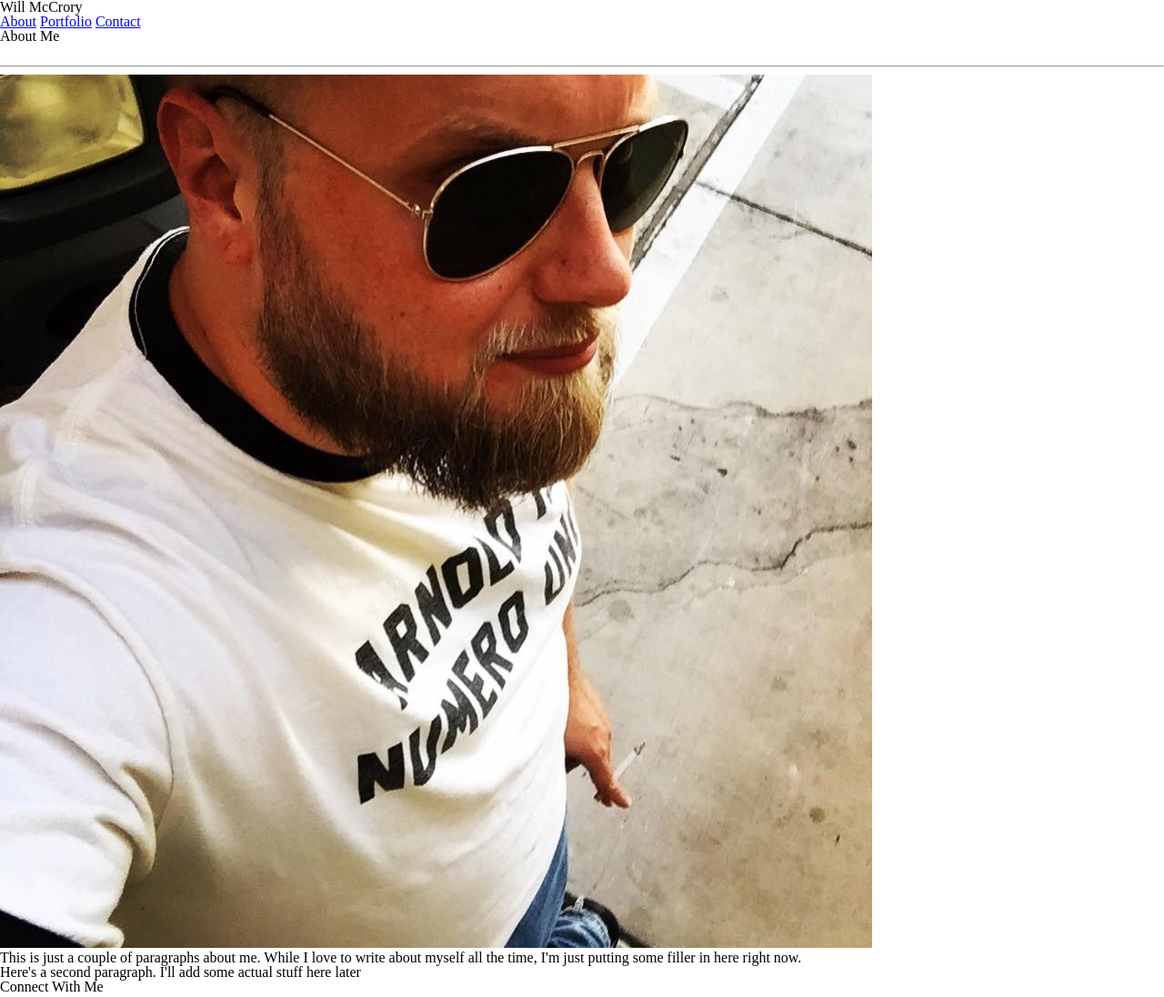
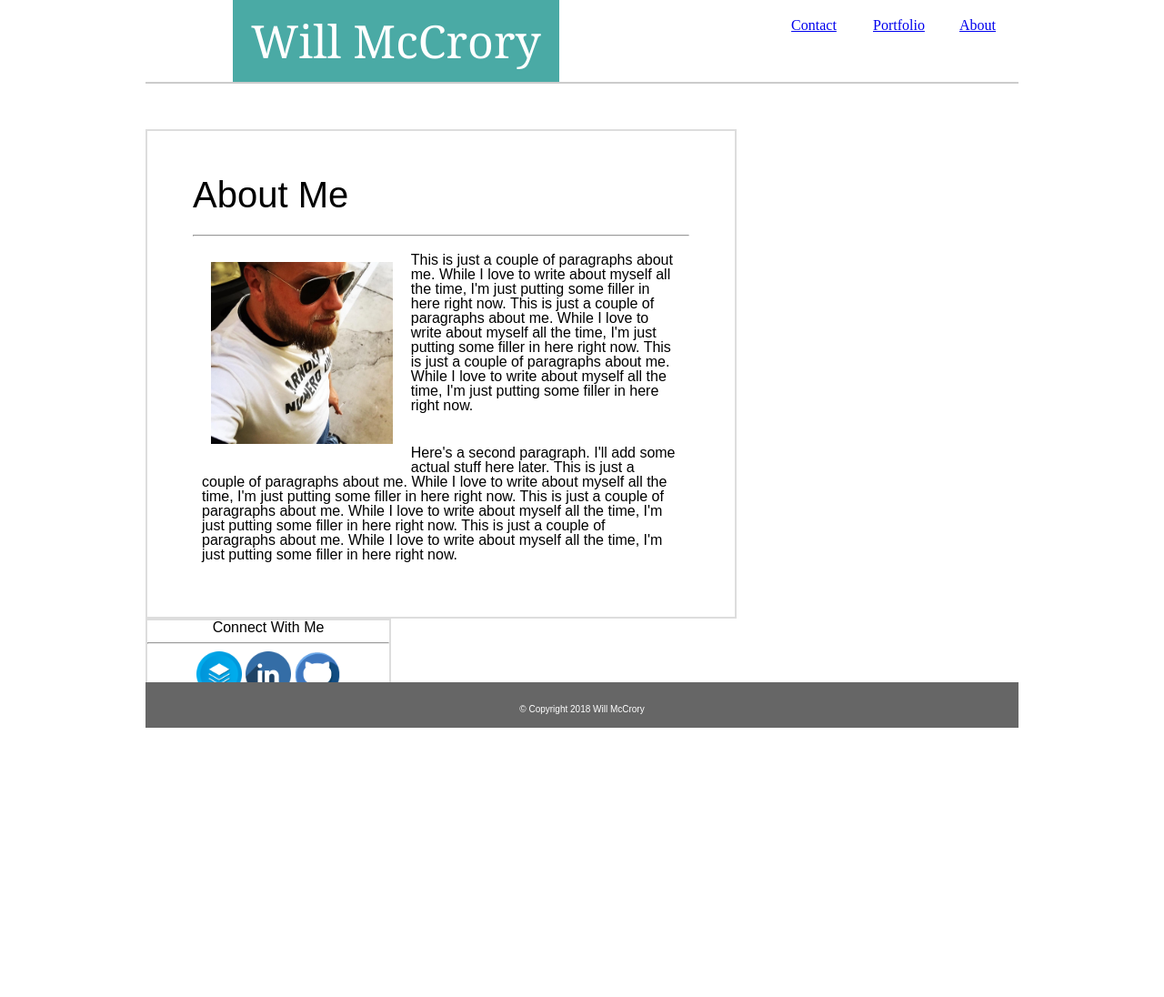
Before and after one commit to Wmccrory/basicPortfolio, a plain HTML site: page index.html in a window 1280 px wide. Shown: the top 1096 px of the page at 91% size. After the commit the page ends 800 px from the top, so only its background shows below. Drawn offline with Linux system fonts and the light colour scheme.

Commit message:
Initial css commit

```diff
--- a/assets/css/style.css
+++ b/assets/css/style.css
@@ -0,0 +1,89 @@
+header {
+	height: 90px;
+	margin-bottom: 50px;
+	background-color: #ffffff;
+	border-bottom: solid 2px #cccccc;
+}
+
+h1 {
+	float: left;
+	margin-left: 10%;
+	padding: 20px;
+	font-family: "Georgia", Times, Times New Roman, sans-serif;
+	background-color: #4aaaa5;
+	color: white;
+	font-size: 50px;
+}
+
+h2 {
+	font-size: 40px;
+}
+
+nav {
+
+}
+
+body {
+	clear: both;
+	width: 960px;
+	margin:auto;
+}
+
+section {
+	box-sizing: border-box;
+	float: left;
+	background-color: #ffffff;
+	border: 2px solid #dddddd;
+	font-family: "Arial", "Helvetica Neue", Helvetica, sans-serif;
+}
+
+footer {
+	background-color: #666666;
+	height: 50px;
+	width: 960px;
+	margin: auto;
+	position: fixed;
+	bottom: 0;
+}
+
+.navbar {
+	float: right;
+	text-align: center;
+	width: 50px;
+	padding: 20px;
+}
+
+.content {
+	width: 650px;
+	padding: 50px;
+}
+
+.content p {
+	padding: 10px;
+}
+
+.sidebar {
+	clear: both;
+	width: 270px;
+	text-align: center;
+}
+
+.mediaIcon {
+	max-height: 50px;
+	max-width: 50px;
+}
+
+#profilePic {
+	float: left;
+	max-height: 200px;
+	max-width: 200px;
+	padding: 20px;
+}
+
+#legal {
+	font-family: "Arial", "Helvetica Neue", Helvetica, sans-serif;
+	color: white;
+	font-size: 10px;
+	text-align: center;
+	padding: 25px;
+}
--- a/index.html
+++ b/index.html
@@ -12,35 +12,37 @@
 <body>
 	<header>
 		<h1>Will McCrory</h1>
+
+		<nav>
+			<a class ="navbar" href="index.html">About</a>
+			<a class ="navbar" href="portfolio.html">Portfolio</a>
+			<a class ="navbar" href="contact.html">Contact</a>
+		</nav>
+
 	</header>
-
-	<nav>
-		<a href="#">About</a>
-		<a href="#">Portfolio</a>
-		<a href="#">Contact</a>
-	</nav>
 
 	<section class="content">
 		<h2>About Me</h2>
 		<br><hr>
 
-		<img src="images/profile.jpg" alt="Profile picture" />
-		<p>This is just a couple of paragraphs about me. While I love to write about myself all the time, I'm just putting some filler in here right now.</p>
-		<p>Here's a second paragraph. I'll add some actual stuff here later</p>
+		<img id="profilePic" src="images/profile.jpg" alt="Profile picture" />
+		<p>This is just a couple of paragraphs about me. While I love to write about myself all the time, I'm just putting some filler in here right now. This is just a couple of paragraphs about me. While I love to write about myself all the time, I'm just putting some filler in here right now. This is just a couple of paragraphs about me. While I love to write about myself all the time, I'm just putting some filler in here right now.</p>
+		<br>
+		<p>Here's a second paragraph. I'll add some actual stuff here later.  This is just a couple of paragraphs about me. While I love to write about myself all the time, I'm just putting some filler in here right now. This is just a couple of paragraphs about me. While I love to write about myself all the time, I'm just putting some filler in here right now. This is just a couple of paragraphs about me. While I love to write about myself all the time, I'm just putting some filler in here right now.</p>
 	</section>
 
 	<section class="sidebar">
-		<h2>Connect With Me</h2>
+		<h3>Connect With Me</h3>
 		<hr>
 		<nav>
-			<a href="#"><img src="images/stack-icon.png" alt="Stack Overflow" /></a>
-			<a href="#"><img src="images/linkedin-icon.png" alt="LinkedIn" /></a>
-			<a href="#"><img src="images/github-icon.png" alt="Github" /></a>
+			<a href="https://stackexchange.com/users/12549763/will"><img class="mediaIcon" src="images/stack-icon.png" alt="Stack Overflow" /></a>
+			<a href="https://www.linkedin.com/in/william-mccrory-849068154/"><img class="mediaIcon" src="images/linkedin-icon.png" alt="LinkedIn" /></a>
+			<a href="https://github.com/Wmccrory"><img class = "mediaIcon" src="images/github-icon.png" alt="Github" /></a>
 		</nav>
 	</section>
 
 	<footer>
-		<p>© Copyright 2018 Will McCrory</p>
+		<p id="legal">© Copyright 2018 Will McCrory</p>
 	</footer>
 
 </body>
```
